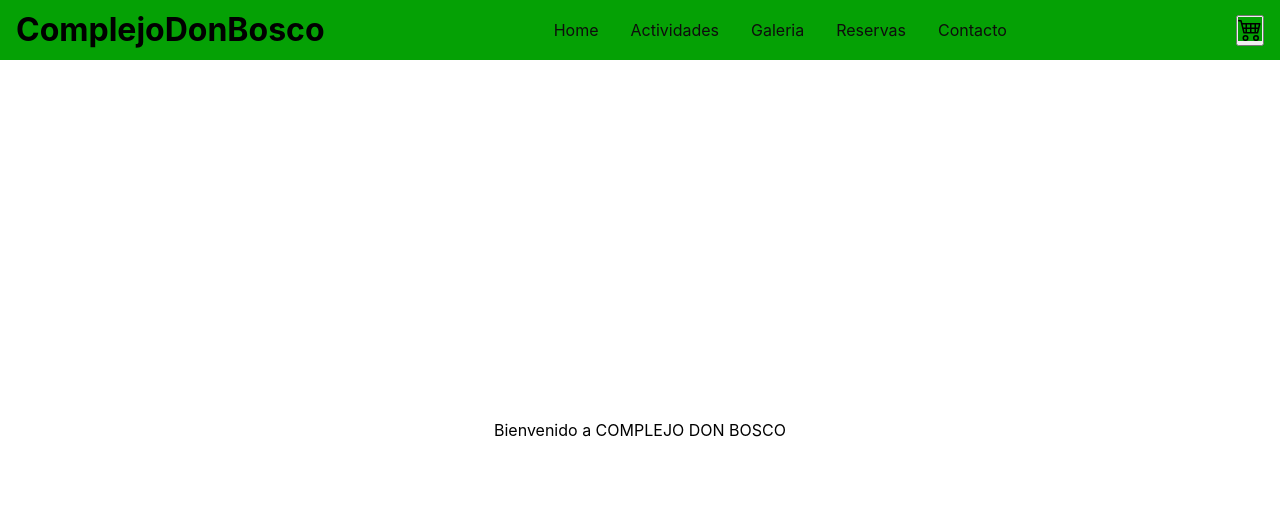
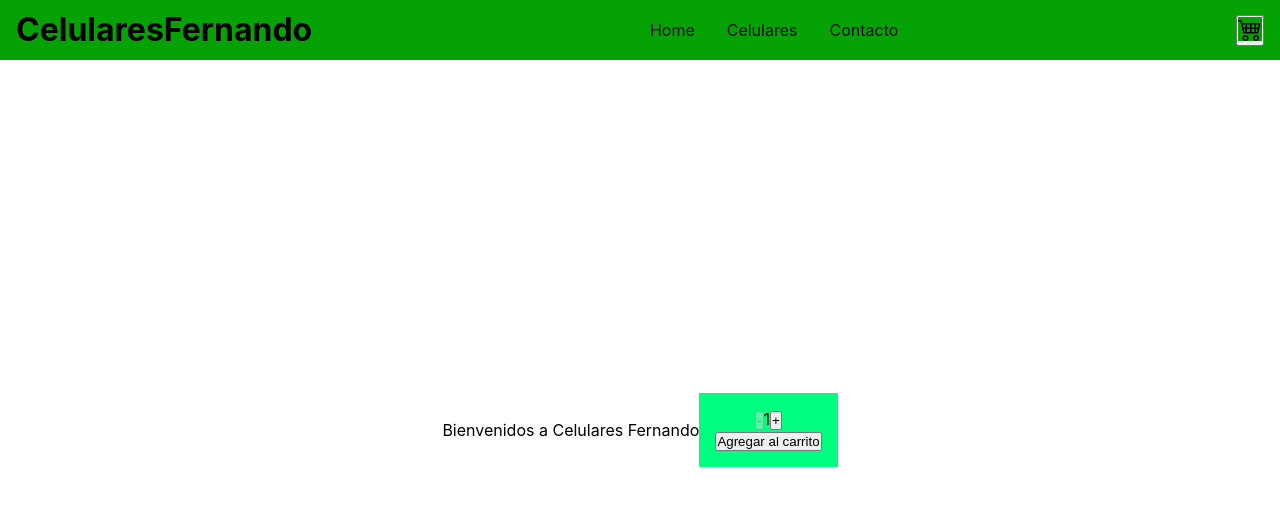
Before and after one commit to ferdabenigno/react31210, a React (Create React App) app: page / in a window 1280 px wide. Shown: the top 506 px of the page. Built offline with nearby package versions, Linux system fonts and the light colour scheme.

Commit message:
ventadecelulares

```diff
--- a/src/App.js
+++ b/src/App.js
@@ -3,11 +3,12 @@
 import NavBar from './components/NavBar';
 import ItemListContainer from './components/ItemListContainer';
 
+
 function App() {
   return (
     <div className="App">
      <NavBar/>
-     <ItemListContainer greeting="Bienvenido a COMPLEJO DON BOSCO"/>
+     <ItemListContainer greeting="Bienvenidos a Celulares Fernando"/>
     </div>
   );
 }
--- a/src/components/CardWidget.js
+++ b/src/components/CardWidget.js
@@ -6,7 +6,7 @@
 const CartWidget = () => {
     return(
         <button className="cart-btn">
-            <svg xmlns="http://www.w3.org/2000/svg" width="25" height="25" fill="currentColor" class="cart" viewBox="0 0 16 16">
+            <svg xmlns="http://www.w3.org/2000/svg" width="25" height="25" fill="currentColor" className="cart" viewBox="0 0 16 16">
                 <path d="M0 2.5A.5.5 0 0 1 .5 2H2a.5.5 0 0 1 .485.379L2.89 4H14.5a.5.5 0 0 1 .485.621l-1.5 6A.5.5 0 0 1 13 11H4a.5.5 0 0 1-.485-.379L1.61 3H.5a.5.5 0 0 1-.5-.5zM3.14 5l.5 2H5V5H3.14zM6 5v2h2V5H6zm3 0v2h2V5H9zm3 0v2h1.36l.5-2H12zm1.11 3H12v2h.61l.5-2zM11 8H9v2h2V8zM8 8H6v2h2V8zM5 8H3.89l.5 2H5V8zm0 5a1 1 0 1 0 0 2 1 1 0 0 0 0-2zm-2 1a2 2 0 1 1 4 0 2 2 0 0 1-4 0zm9-1a1 1 0 1 0 0 2 1 1 0 0 0 0-2zm-2 1a2 2 0 1 1 4 0 2 2 0 0 1-4 0z"/>
             </svg>
         </button>
--- /dev/null
+++ b/src/components/ItemCount.js
@@ -0,0 +1,31 @@
+import React from 'react';
+import "../components/itemCount style/styles.css"
+import { useState } from "react";
+
+const ItemCount = ({initial, stock, onAdd}) => {
+    const [count, setCount] = useState(initial);
+
+    const decrease = () =>{
+        setCount(count - 1);
+    }
+
+    const increase = () =>{
+        setCount(count + 1);
+    }
+
+    return(
+        <div className="card">
+            <button disabled={count <= 1} onClick={decrease}>-</button>
+            <span>{count}</span>
+            <button disabled={count >= stock} onClick={increase}>+</button>
+            <div>
+                <button disabled={stock <= 0} onClick={() => onAdd(count)}>Agregar al carrito</button>
+            </div>
+        </div>
+
+
+    );
+
+
+}
+export default ItemCount;
--- a/src/components/ItemListContainer.js
+++ b/src/components/ItemListContainer.js
@@ -1,11 +1,23 @@
 import React from 'react';
+import ItemCount from '../components/ItemCount';
 import "../components/ItemListContainer style/styles.css";
 
 const ItemListContainer = ({greeting}) =>{
+
+    const onAdd = (quantity) =>{
+        console.log(`Compraste ${quantity} unidades`);
+
+    }
     return(
+
         <div className='landing'>
             <span>{greeting}</span>
+            <div>
+            <ItemCount initial={1} stock={3} onAdd={onAdd}/>
+            </div>
         </div>
+
+
 
     );
 
--- a/src/components/NavBar.js
+++ b/src/components/NavBar.js
@@ -12,15 +12,7 @@
 },
 {
     id:2,
-    label: "Actividades",
-},
-{
-    id:4,
-    label: "Galeria",
-},
-{
-    id:5,
-    label: "Reservas",
+    label: "Celulares",
 },
 {
     id:6,
@@ -33,7 +25,7 @@
     return(
 
         <div className="nav">
-          <h1 className="nav-logo">ComplejoDonBosco</h1>
+          <h1 className="nav-logo">CelularesFernando</h1>
           <div>
             {navItems.map((item) => (
             <a href="/" className="nav-item" key={item.id}>{item.label}</a>
--- /dev/null
+++ b/src/components/itemCount style/styles.css
@@ -0,0 +1,7 @@
+.card{
+    width: fit-content;
+    background-color: rgb(0, 255, 128);
+    margin: auto;
+    padding: 1rem;
+    text-align: center;
+}
```
